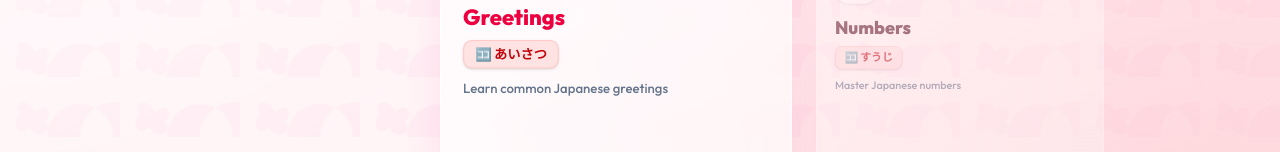
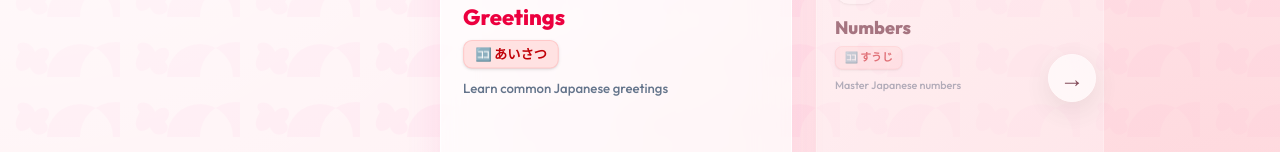
Before and after one commit to Shan0h/Nihongo-Language-Preview, a Next.js app: page /topics in a window 1280 px wide. Shown: the part 383-535 px from the top of the page. Built offline with nearby package versions, Linux system fonts and the light colour scheme.

Commit message:
feat: add mouse wheel scroll and left/right nav buttons to Cover Flow album

```diff
--- a/app/topics/page.tsx
+++ b/app/topics/page.tsx
@@ -28,6 +28,25 @@
 
     if (activeIndex !== closestIndex) {
       setActiveIndex(closestIndex);
+    }
+  };
+
+  const scrollToIndex = (index: number) => {
+    if (!scrollRef.current || index < 0 || index >= categories.length) return;
+    const container = scrollRef.current;
+    const cards = Array.from(container.children).filter(c => c.id === 'topic-card');
+    const target = cards[index] as HTMLElement;
+    if (target) {
+      container.scrollTo({
+        left: target.offsetLeft - container.clientWidth / 2 + target.clientWidth / 2,
+        behavior: 'smooth'
+      });
+    }
+  };
+
+  const handleWheel = (e: React.WheelEvent<HTMLDivElement>) => {
+    if (scrollRef.current && Math.abs(e.deltaY) > 0) {
+      scrollRef.current.scrollBy({ left: e.deltaY, behavior: 'auto' });
     }
   };
   return (
@@ -73,10 +92,32 @@
         </div>
 
         {/* Cover Flow Topics Album */}
-        <div className="relative w-full overflow-hidden -mx-4 sm:-mx-6 px-4 sm:px-6 flex-1 flex flex-col min-h-0 mb-4">
+        <div className="relative w-full overflow-hidden -mx-4 sm:-mx-6 px-4 sm:px-6 flex-1 flex flex-col min-h-0 mb-4 group">
+
+          {/* Left Nav Button */}
+          <button
+            onClick={() => scrollToIndex(activeIndex - 1)}
+            disabled={activeIndex === 0}
+            className={`absolute left-2 sm:left-8 top-1/2 -translate-y-1/2 z-20 w-12 h-12 rounded-full bg-white/90 dark:bg-black/80 backdrop-blur-md border border-white dark:border-white/10 shadow-[0_8px_30px_rgb(0,0,0,0.12)] flex items-center justify-center text-xl sm:text-2xl transition-all duration-300 ${activeIndex === 0 ? 'opacity-0 cursor-default scale-90 pointer-events-none' : 'opacity-70 hover:opacity-100 hover:scale-110 active:scale-95 text-[#4c0519] dark:text-white hover:shadow-[0_8px_30px_rgb(244,63,94,0.3)]'}`}
+            aria-label="Previous Topic"
+          >
+            ←
+          </button>
+
+          {/* Right Nav Button */}
+          <button
+            onClick={() => scrollToIndex(activeIndex + 1)}
+            disabled={activeIndex === categories.length - 1}
+            className={`absolute right-2 sm:right-8 top-1/2 -translate-y-1/2 z-20 w-12 h-12 rounded-full bg-white/90 dark:bg-black/80 backdrop-blur-md border border-white dark:border-white/10 shadow-[0_8px_30px_rgb(0,0,0,0.12)] flex items-center justify-center text-xl sm:text-2xl transition-all duration-300 ${activeIndex === categories.length - 1 ? 'opacity-0 cursor-default scale-90 pointer-events-none' : 'opacity-70 hover:opacity-100 hover:scale-110 active:scale-95 text-[#4c0519] dark:text-white hover:shadow-[0_8px_30px_rgb(244,63,94,0.3)]'}`}
+            aria-label="Next Topic"
+          >
+            →
+          </button>
+
           <div
             ref={scrollRef}
             onScroll={handleScroll}
+            onWheel={handleWheel}
             className="flex overflow-x-auto snap-x snap-mandatory gap-6 pb-6 pt-4 flex-1 items-center [&::-webkit-scrollbar]:hidden [-ms-overflow-style:none] [scrollbar-width:none]"
             style={{ paddingLeft: 'calc(50vw - 160px)', paddingRight: 'calc(50vw - 160px)' }}
           >
@@ -93,13 +134,8 @@
                   `}
                   onClick={() => {
                     // Smooth scroll to this card if clicked and not active
-                    if (!isActive && scrollRef.current) {
-                      const cards = Array.from(scrollRef.current.children).filter(c => c.id === 'topic-card');
-                      const target = cards[idx] as HTMLElement;
-                      scrollRef.current.scrollTo({
-                        left: target.offsetLeft - scrollRef.current.clientWidth / 2 + target.clientWidth / 2,
-                        behavior: 'smooth'
-                      });
+                    if (!isActive) {
+                      scrollToIndex(idx);
                     }
                   }}
                 >
```
